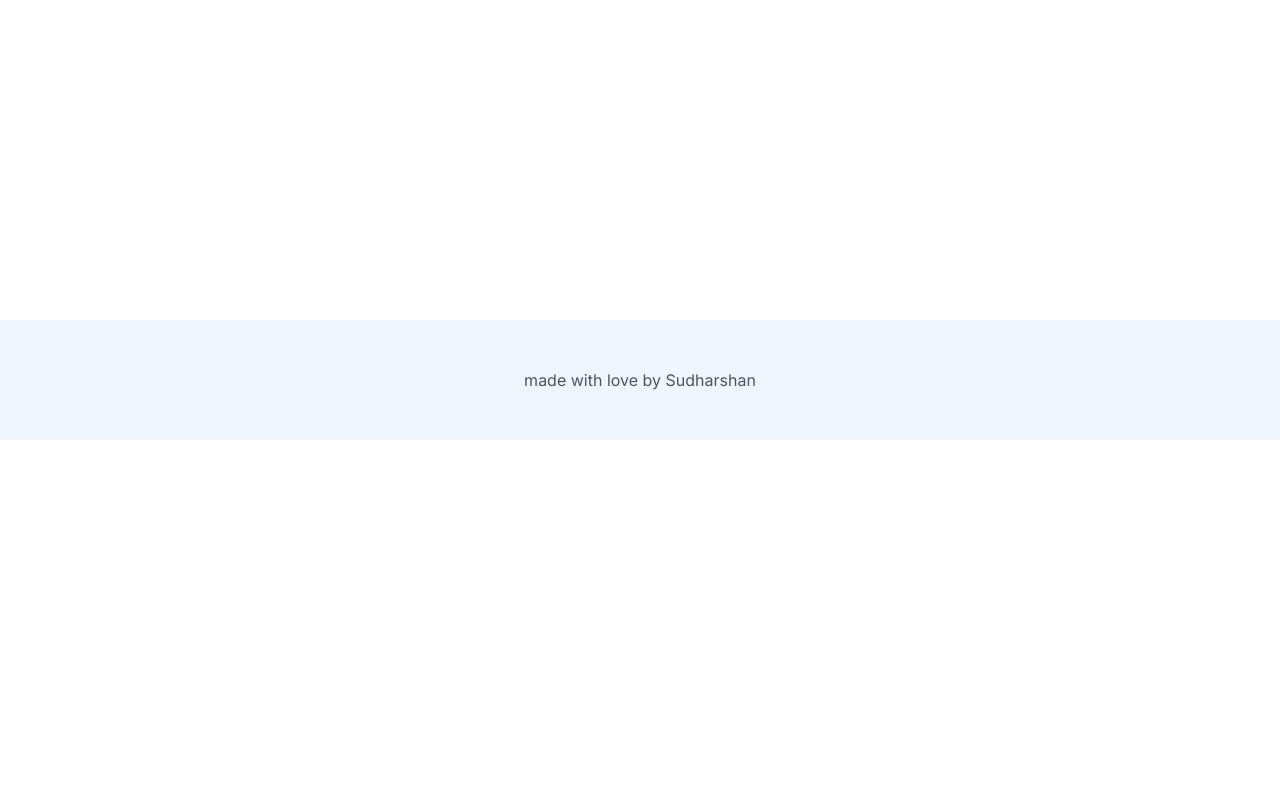
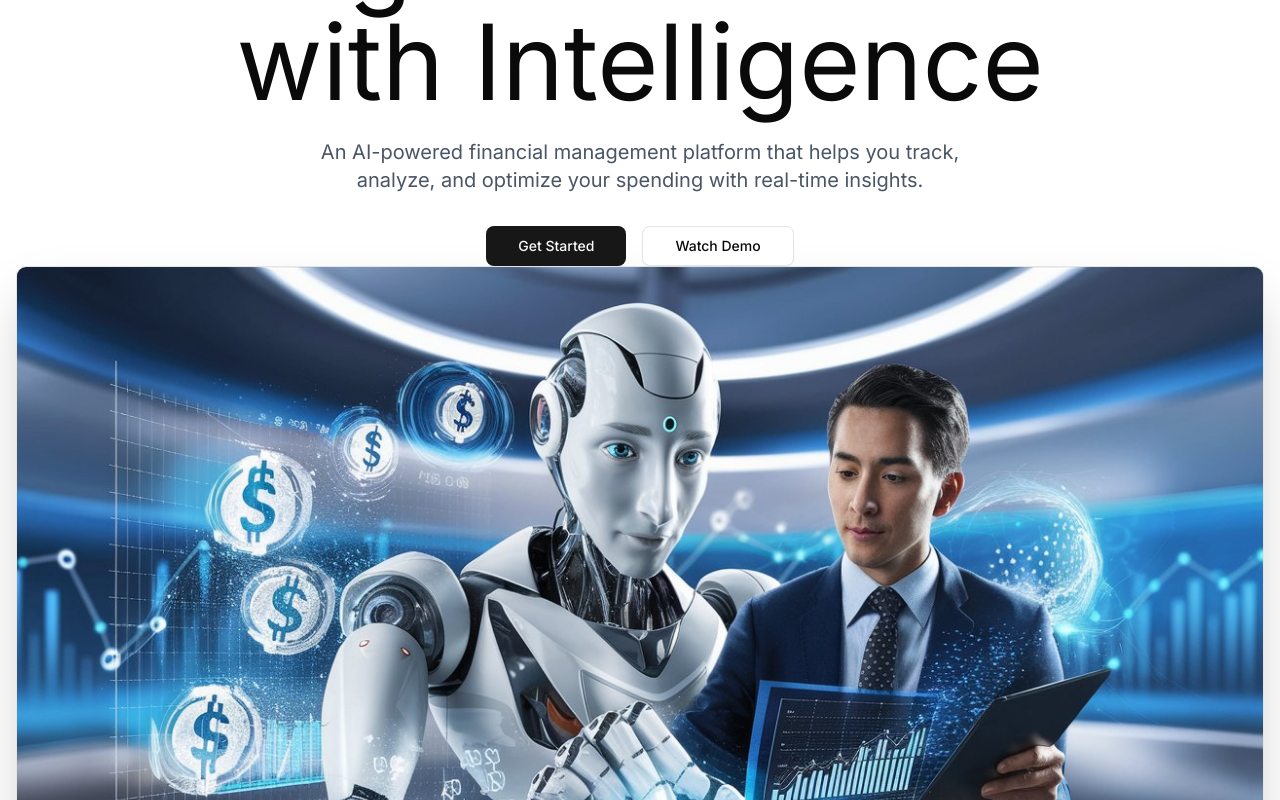
Before and after one commit to Pawar-Sudharshan/welth, a Next.js app: page / in a window 1280 px wide. Shown: the part 480-1280 px from the top of the page. Before the commit the page ends 920 px from the top, so only its background shows below. Built offline with nearby package versions, Linux system fonts and the light colour scheme; no server answers.

Commit message:
updated hero section

```diff
--- a/app/page.tsx
+++ b/app/page.tsx
@@ -1,10 +1,11 @@
 import Image from "next/image";
 import { Button } from "@/components/ui/button"
+import { HeroSection } from "@/components/ui/hero";
 
 export default function Home() {
-  return (<div>
-
-   <Button variant="destructive">Button</Button>
-  </div>
+  return (
+    <div className="mt-40">
+      <HeroSection />
+    </div>
   );
 }
--- a/components/ui/header.jsx
+++ b/components/ui/header.jsx
@@ -58,7 +58,8 @@ const Header = () => {
                 type="button"
                 className="border border-[#6c47ff] text-[#6c47ff] rounded-full font-medium text-sm sm:text-base h-9 sm:h-10 px-4 sm:px-5 cursor-pointer hover:bg-[#6c47ff] hover:text-white transition-colors"
               >
-                Login
+                <span className="hidden md:inline ">Login</span>
+
               </button>
             </SignInButton>
           </SignedOut>
@@ -68,7 +69,7 @@ const Header = () => {
             <UserButton
               appearance={{
                 elements: {
-                  avatarBox: "w-8 h-8 sm:w-9 sm:h-9",
+                  avatarBox: "w-10 h-10 sm:w-9 h-9"
                 },
               }}
             />
--- /dev/null
+++ b/components/ui/hero.tsx
@@ -0,0 +1,70 @@
+"use client";
+
+import React, { useEffect, useRef } from "react";
+import { Button } from "@/components/ui/button";
+import Link from "next/link";
+import Image from "next/image";
+
+const HeroSection = () => {
+  const imageRef = useRef<HTMLDivElement | null>(null);
+
+  useEffect(() => {
+    const imageElement = imageRef.current;
+    const handleScroll = () => {
+      if (!imageElement) return;
+
+      const scrollPosition = window.scrollY;
+      const scrollThreshold = 100;
+
+      if (scrollPosition > scrollThreshold) {
+        imageElement.classList.add("scrolled");
+      } else {
+        imageElement.classList.remove("scrolled");
+      }
+    };
+
+    window.addEventListener("scroll", handleScroll);
+    return () => window.removeEventListener("scroll", handleScroll);
+  }, []);
+
+  return (
+    <section className="pt-40 pb-20 px-4">
+      <div className="container mx-auto text-center">
+        <h1 className="text-5xl md:text-8xl lg:text-[105px] pb-6 gradient-title">
+          Manage Your Finances <br /> with Intelligence
+        </h1>
+        <p className="text-xl text-gray-600 mb-8 max-w-2xl mx-auto">
+          An AI-powered financial management platform that helps you track,
+          analyze, and optimize your spending with real-time insights.
+        </p>
+        <div className="flex justify-center space-x-4">
+          <Link href="/dashboard">
+            <Button size="lg" className="px-8">
+              Get Started
+            </Button>
+          </Link>
+          <Link href="https://www.youtube.com/roadsidecoder">
+            <Button size="lg" variant="outline" className="px-8">
+              Watch Demo
+            </Button>
+          </Link>
+        </div>
+        <div className="hero-image-wrapper mt-5 md:mt-0">
+          <div ref={imageRef} className="hero-image">
+            <Image
+              src="/banner.png"
+              width={1280}
+              height={720}
+              alt="Dashboard Preview"
+              className="rounded-lg shadow-2xl border mx-auto"
+              priority
+            />
+          </div>
+        </div>
+      </div>
+    </section>
+  );
+};
+
+export default HeroSection;
+export { HeroSection };
```
Also changed, not shown: public/banner.png (added).
